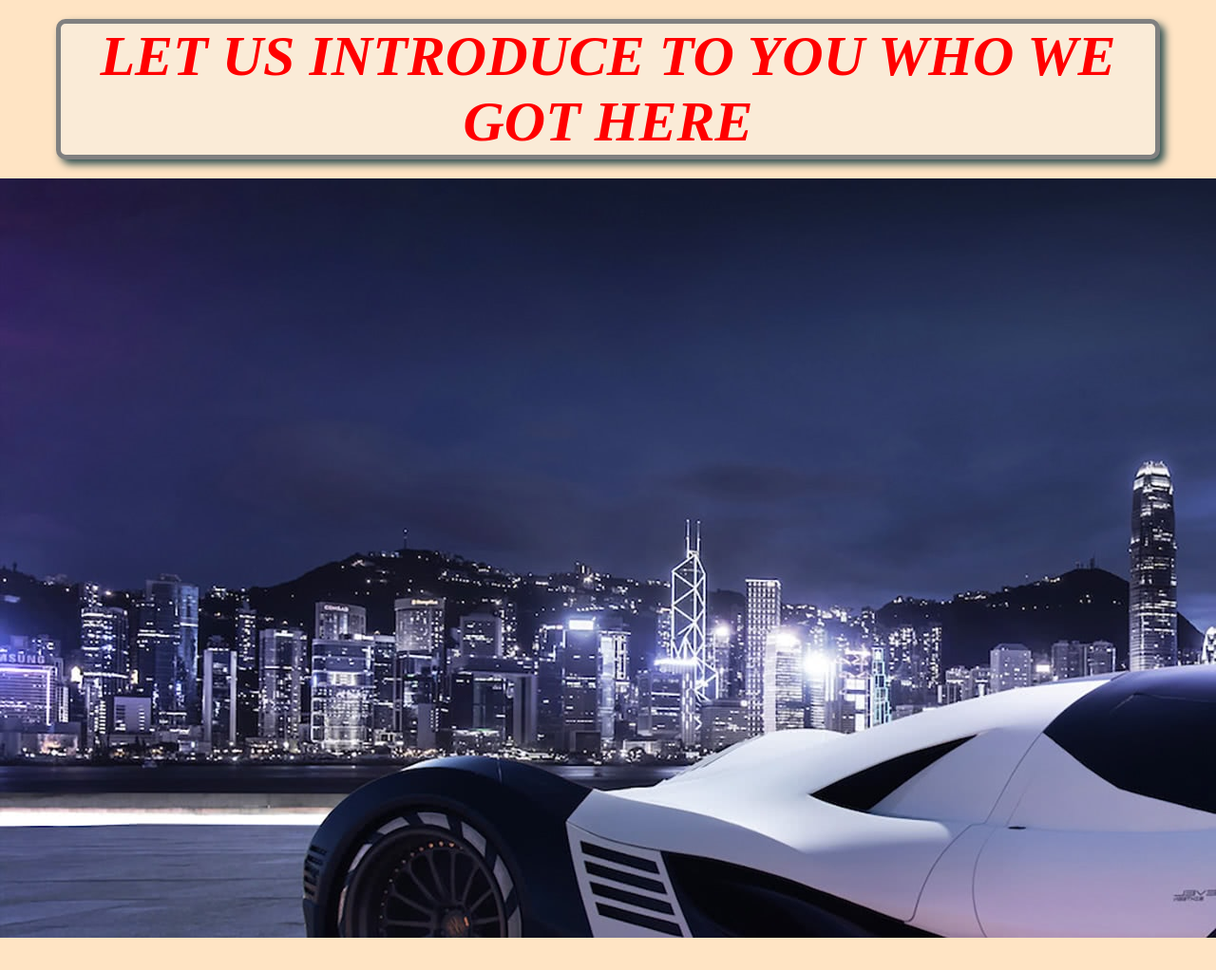
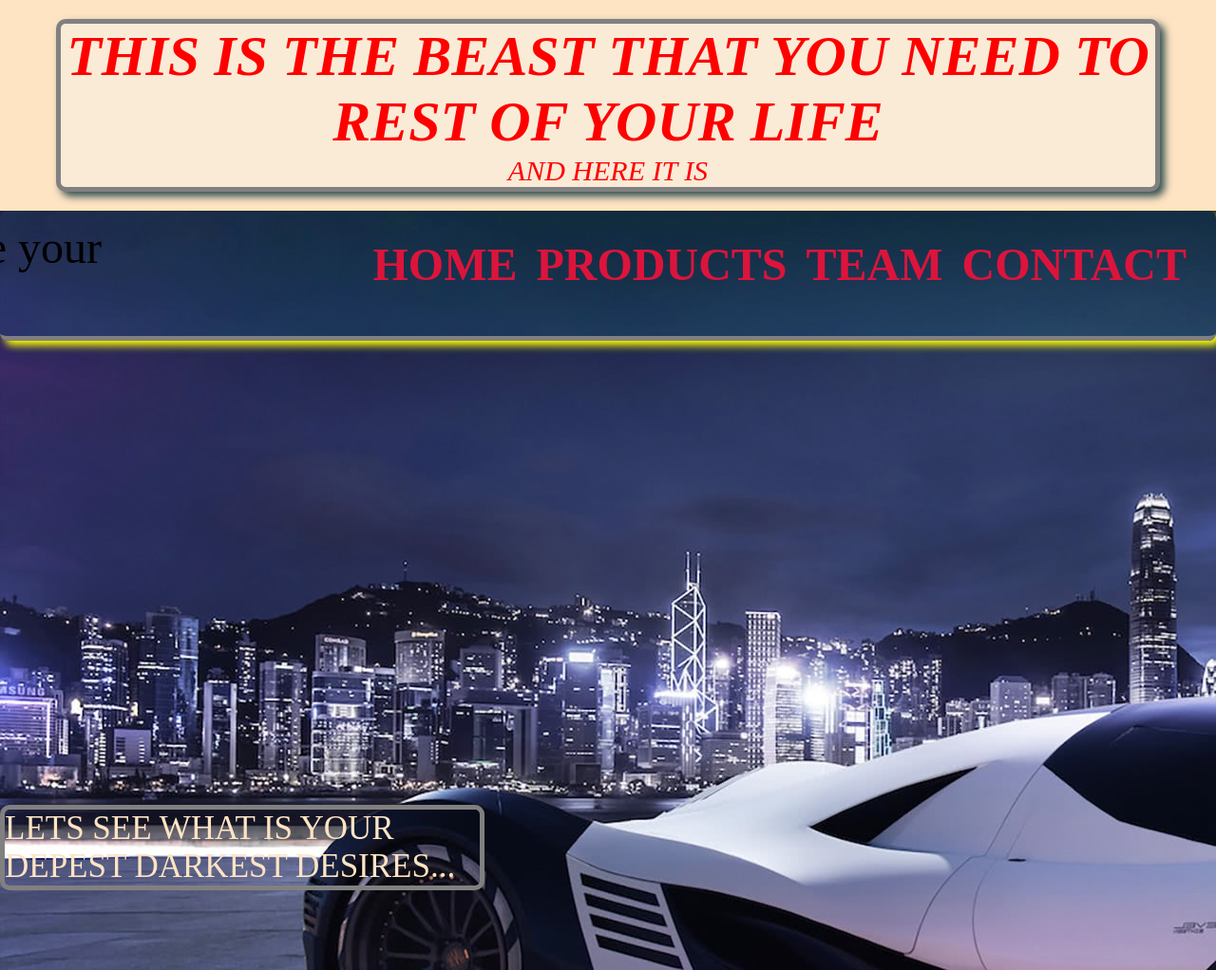
Before and after one commit to rudebeard/project01, a plain HTML site: page index.html in a window 1280 px wide. Shown: the whole page at 95% size. Before the commit the page ends 988 px from the top, so only its background shows below. Drawn offline with Linux system fonts and the light colour scheme.

Commit message:
html file changed

```diff
--- a/index.html
+++ b/index.html
@@ -9,31 +9,28 @@
 </head>
 <body>
   <header>
-    <h1>let us introduce to you who we got here</h1>
-    <p></p>
+    <h1>this is the <span>beast</span> that you need to rest of your life</h1>
+    <p class="introducing">and here it is</p>
   </header>
   <!--main starts-->
-  <div>
-    <main id="home">
-      <nav class="navigation">
-        <ul class="navigation">
-          <li></li>
-          <li></li>
-          <li></li>
-          <li></li>
-        </ul>
+  <main id="home">
+      <nav>
+          <div id='box'>
+            <div class="text">yes we have your <span>friend...</span></div>
+            <div class='item'>home</div>
+            <div class='item'>products</div>
+            <div class='item'>team</div>
+            <div class='item'>contact</div>
+          </div>
       </nav>
-    </main>
-  </div>
+      <p>lets see what is your depest darkest desires...</p>
+  </main>
   <!--main ends-->
 
   <!--product section starts-->
-  <div class="products">
-     <ul class="cars"></ul>
-     <ul class="cars"></ul>
-     <ul class="cars"></ul>
-     <ul class="cars"></ul>
-  </div>
+  <section class="cars">
+
+  </section>
  <!--product section ends-->
 
  <!--team section starts-->
```
